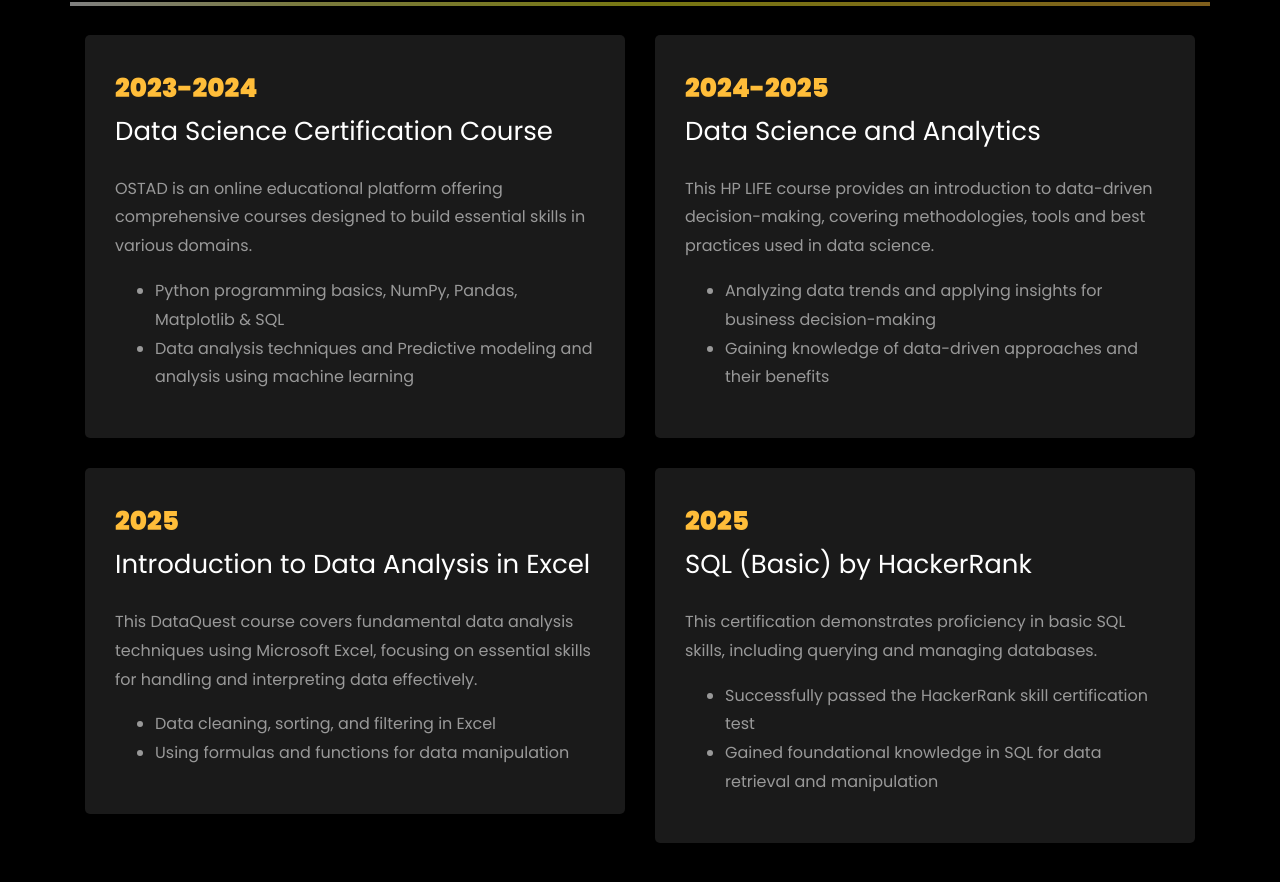
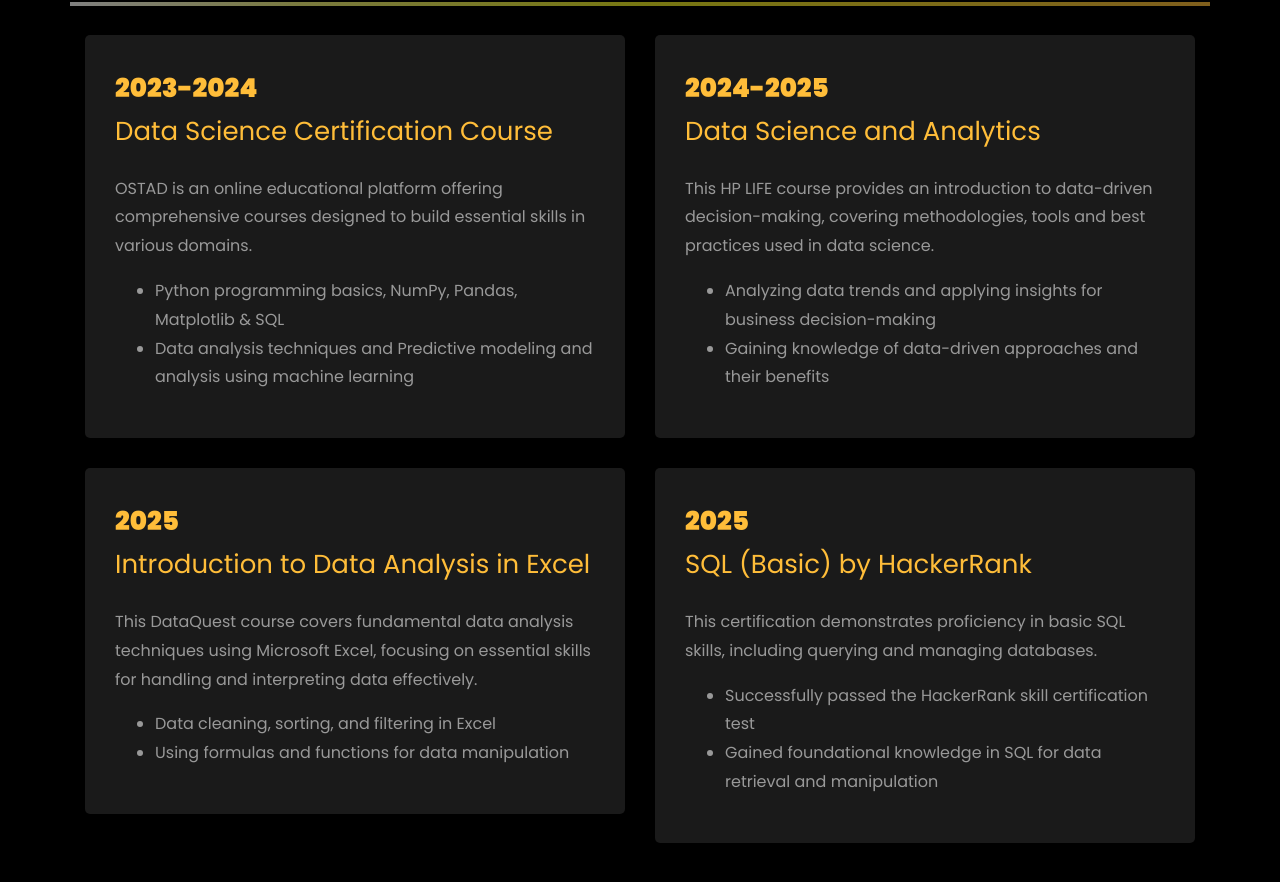
Before and after one commit to sabbirakash/sabbirakash.github.io, a plain HTML site: page index.html in a window 1280 px wide. Shown: the part 2196-3078 px from the top of the page. Drawn offline with Linux system fonts and the light colour scheme; files whose address does not match are found by name.

Commit message:
Update index.html
Add Certification links

```diff
--- a/index.html
+++ b/index.html
@@ -338,7 +338,7 @@
 				<div class="col-md-6">
 					<div class="resume-wrap ftco-animate">
 						<span class="date">2023-2024</span>
-						<h2>Data Science Certification Course</h2>
+						<h2><a href="https://ostad.app/share/certificate/c10037-sabbir-uddin-akash">Data Science Certification Course</a></h2>
 						<!-- <span class="position">Merkle</span> -->
 						<p class="mt-4">OSTAD is an online educational platform offering comprehensive courses designed to build essential skills in various domains.
 							<ul>
@@ -353,7 +353,7 @@
 				<div class="col-md-6">
 					<div class="resume-wrap ftco-animate">
 						<span class="date">2024-2025</span>
-						<h2>Data Science and Analytics</h2>
+						<h2><a href="https://www.life-global.org/certificate/dfde00b5-bb0f-47fb-9c65-4098c6f376cc">Data Science and Analytics</a></h2>
 						<!-- <span class="position">Merkle</span> -->
 						<p class="mt-4">This HP LIFE course provides an introduction to data-driven decision-making, covering methodologies, tools and best practices used in data science.
 							<ul>
@@ -368,7 +368,7 @@
 				<div class="col-md-6">
 					<div class="resume-wrap ftco-animate">
 						<span class="date">2025</span>
-						<h2>Introduction to Data Analysis in Excel</h2>
+						<h2><a href="https://app.dataquest.io/verify_cert/24X1FXQRL5DPA7FB20G6">Introduction to Data Analysis in Excel</a></h2>
 						<!-- <span class="position">Merkle</span> -->
 						<p class="mt-4">This DataQuest course covers fundamental data analysis techniques using Microsoft Excel, focusing on essential skills for handling and interpreting data effectively.
 							<ul>
@@ -383,7 +383,7 @@
 				<div class="col-md-6">
 					<div class="resume-wrap ftco-animate">
 						<span class="date">2025</span>
-						<h2>SQL (Basic) by HackerRank</h2>
+						<h2><a href="https://www.hackerrank.com/certificates/4ebbd6798337">SQL (Basic) by HackerRank</a></h2>
 						<!-- <span class="position">Merkle</span> -->
 						<p class="mt-4">This certification demonstrates proficiency in basic SQL skills, including querying and managing databases.
 							<ul>
```
